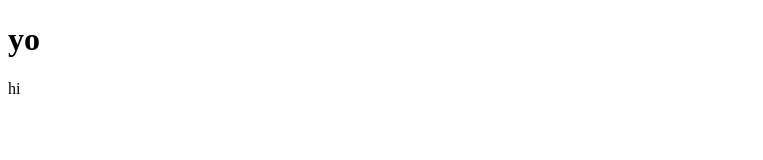
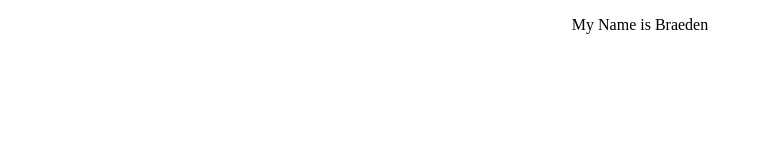
Before and after one commit to 29BMaracle/29BMaracle.github.io, a plain HTML site: page index.html in a window 1280 px wide. Shown: the whole page, without its empty margins (0-763 px from the left). Drawn offline with Linux system fonts and the light colour scheme.

Commit message:
Update index.html

```diff
--- a/index.html
+++ b/index.html
@@ -6,7 +6,6 @@
     <title>Braeden</title>
 </head>
 <body>
-    <h1>yo</h1>
-    hi
+   <p style="text-align: center;">My Name is Braeden</p>
 </body>
 </html>
```
